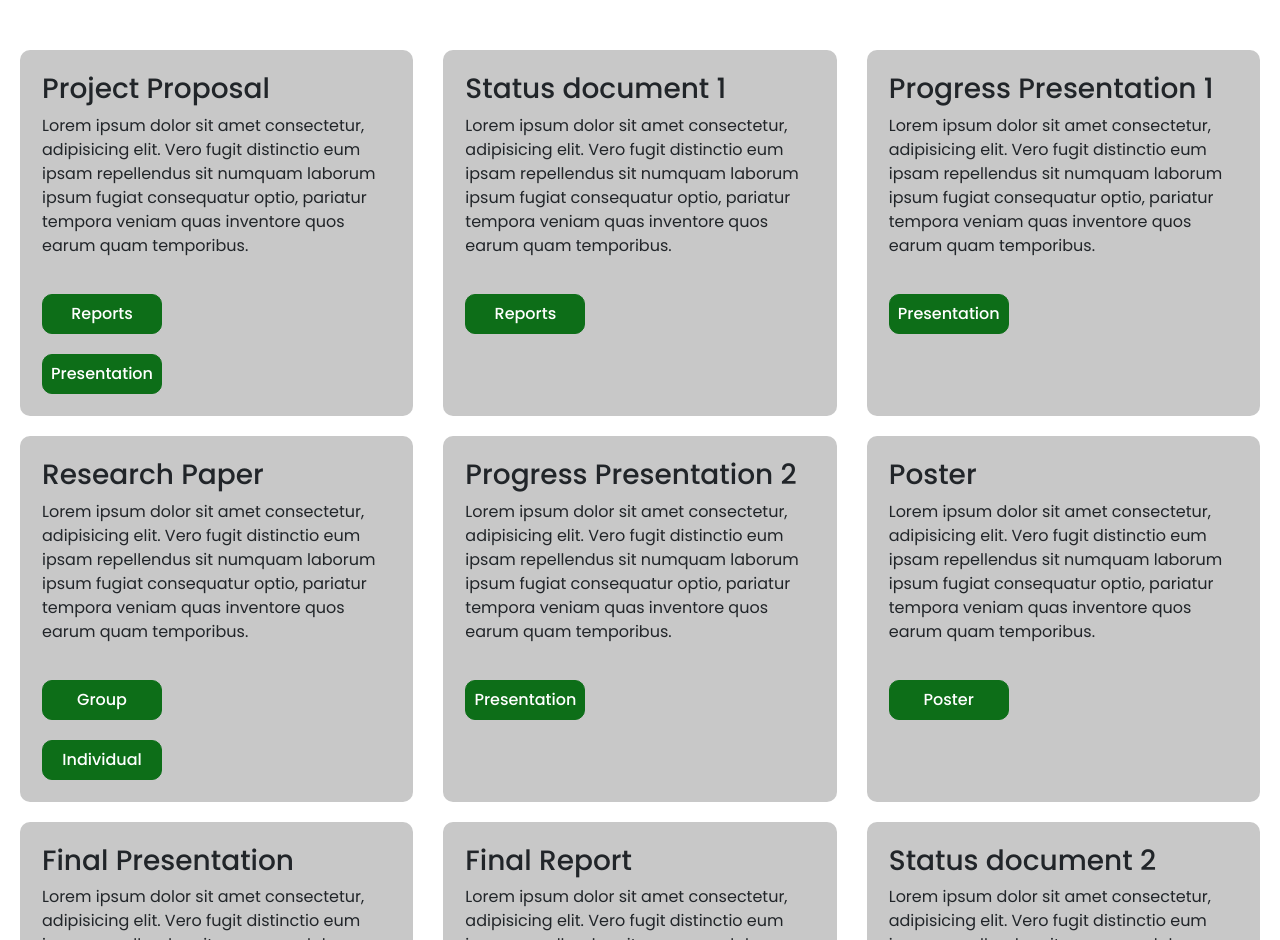
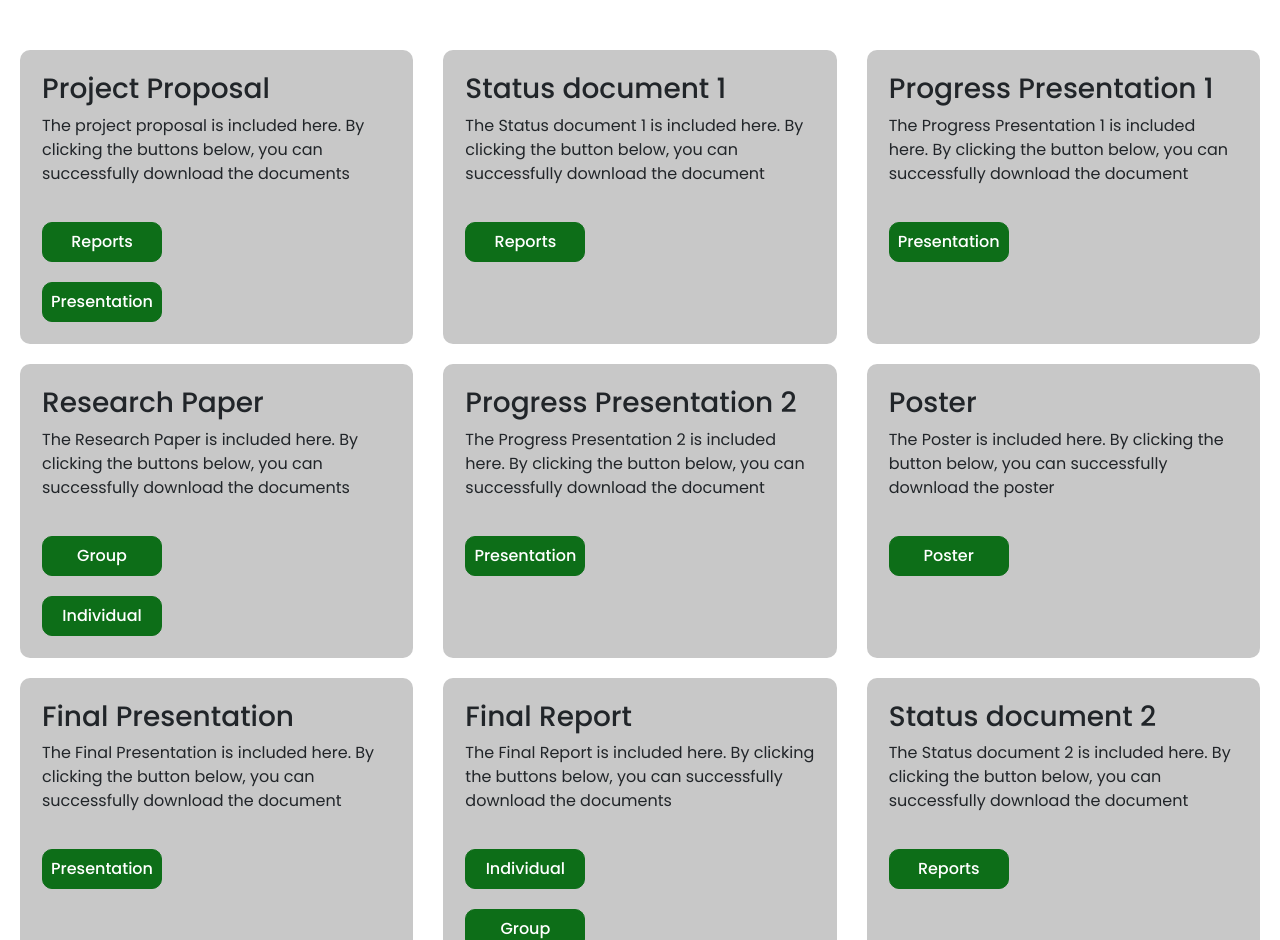
Before and after one commit to umayangi12/research-project-website, a React (Create React App) app in the folder frontend/: page / in a window 1280 px wide. Shown: the part 6152-7092 px from the top of the page. Built offline with nearby package versions, Linux system fonts and the light colour scheme.

Commit message:
Update Downloads.jsx

```diff
--- a/frontend/src/components/downloads/Downloads.jsx
+++ b/frontend/src/components/downloads/Downloads.jsx
@@ -11,10 +11,8 @@ const Downloads = () => {
             <div className="card">
               <h3>Project Proposal</h3>
               <p>
-                Lorem ipsum dolor sit amet consectetur, adipisicing elit. Vero
-                fugit distinctio eum ipsam repellendus sit numquam laborum ipsum
-                fugiat consequatur optio, pariatur tempora veniam quas inventore
-                quos earum quam temporibus.
+                The project proposal is included here. By clicking the buttons
+                below, you can successfully download the documents
               </p>
 
               <div className="button-container">
@@ -33,10 +31,8 @@ const Downloads = () => {
             <div className="card">
               <h3>Status document 1</h3>
               <p>
-                Lorem ipsum dolor sit amet consectetur, adipisicing elit. Vero
-                fugit distinctio eum ipsam repellendus sit numquam laborum ipsum
-                fugiat consequatur optio, pariatur tempora veniam quas inventore
-                quos earum quam temporibus.
+                The Status document 1 is included here. By clicking the button
+                below, you can successfully download the document
               </p>
               <button className="btn">
                 <a href="https://drive.google.com/drive/folders/1nJ9z-lXzAtclqXFVcmKdocZp0BD5C6H0?usp=sharing">
@@ -47,10 +43,8 @@ const Downloads = () => {
             <div className="card">
               <h3>Progress Presentation 1</h3>
               <p>
-                Lorem ipsum dolor sit amet consectetur, adipisicing elit. Vero
-                fugit distinctio eum ipsam repellendus sit numquam laborum ipsum
-                fugiat consequatur optio, pariatur tempora veniam quas inventore
-                quos earum quam temporibus.
+                The Progress Presentation 1 is included here. By clicking the
+                button below, you can successfully download the document
               </p>
               <button className="btn">
                 <a href="https://drive.google.com/drive/folders/1T0BuC511PctFDbztFKawTaiKIHe7eH2f?usp=sharing">
@@ -61,10 +55,8 @@ const Downloads = () => {
             <div className="card">
               <h3>Research Paper</h3>
               <p>
-                Lorem ipsum dolor sit amet consectetur, adipisicing elit. Vero
-                fugit distinctio eum ipsam repellendus sit numquam laborum ipsum
-                fugiat consequatur optio, pariatur tempora veniam quas inventore
-                quos earum quam temporibus.
+                The Research Paper is included here. By clicking the buttons
+                below, you can successfully download the documents
               </p>
               <button className="btn">
                 <a href="https://drive.google.com/drive/folders/1GfEPxq5P_OOqo8FyHA2ciZJljMooKz5A?usp=sharing">
@@ -80,10 +72,8 @@ const Downloads = () => {
             <div className="card">
               <h3>Progress Presentation 2</h3>
               <p>
-                Lorem ipsum dolor sit amet consectetur, adipisicing elit. Vero
-                fugit distinctio eum ipsam repellendus sit numquam laborum ipsum
-                fugiat consequatur optio, pariatur tempora veniam quas inventore
-                quos earum quam temporibus.
+                The Progress Presentation 2 is included here. By clicking the
+                button below, you can successfully download the document
               </p>
               <button className="btn">
                 <a href="https://drive.google.com/drive/folders/1jZj5Bc-Z9zTsOhzIdXu_Yq74QKJCyKSf?usp=sharing">
@@ -94,10 +84,8 @@ const Downloads = () => {
             <div className="card">
               <h3>Poster</h3>
               <p>
-                Lorem ipsum dolor sit amet consectetur, adipisicing elit. Vero
-                fugit distinctio eum ipsam repellendus sit numquam laborum ipsum
-                fugiat consequatur optio, pariatur tempora veniam quas inventore
-                quos earum quam temporibus.
+                The Poster is included here. By clicking the button below, you
+                can successfully download the poster
               </p>
               <button className="btn">
                 <a href="https://drive.google.com/drive/folders/1mKNgCaonmgHVHfCh6p95lOgog41Tnj6H?usp=sharing">
@@ -108,10 +96,8 @@ const Downloads = () => {
             <div className="card">
               <h3>Final Presentation</h3>
               <p>
-                Lorem ipsum dolor sit amet consectetur, adipisicing elit. Vero
-                fugit distinctio eum ipsam repellendus sit numquam laborum ipsum
-                fugiat consequatur optio, pariatur tempora veniam quas inventore
-                quos earum quam temporibus.
+                The Final Presentation is included here. By clicking the button
+                below, you can successfully download the document
               </p>
               <button className="btn">
                 <a href="https://drive.google.com/drive/folders/1yVl14kONnU2CFRZk6YExZWUoOk25gR3P?usp=sharing">
@@ -122,10 +108,8 @@ const Downloads = () => {
             <div className="card">
               <h3>Final Report</h3>
               <p>
-                Lorem ipsum dolor sit amet consectetur, adipisicing elit. Vero
-                fugit distinctio eum ipsam repellendus sit numquam laborum ipsum
-                fugiat consequatur optio, pariatur tempora veniam quas inventore
-                quos earum quam temporibus.
+                The Final Report is included here. By clicking the buttons
+                below, you can successfully download the documents
               </p>
               <button className="btn">
                 <a href="https://drive.google.com/drive/folders/1k4-vEOGoZnIkvvyHPp_3z8TBtLNrswJj?usp=sharing">
@@ -141,10 +125,8 @@ const Downloads = () => {
             <div className="card">
               <h3>Status document 2</h3>
               <p>
-                Lorem ipsum dolor sit amet consectetur, adipisicing elit. Vero
-                fugit distinctio eum ipsam repellendus sit numquam laborum ipsum
-                fugiat consequatur optio, pariatur tempora veniam quas inventore
-                quos earum quam temporibus.
+                The Status document 2 is included here. By clicking the button
+                below, you can successfully download the document
               </p>
               <button className="btn">
                 <a href="https://drive.google.com/drive/folders/1iHtWda3mtqWs-OjO7s-e8KyHBZ1riBI-?usp=sharing">
```
